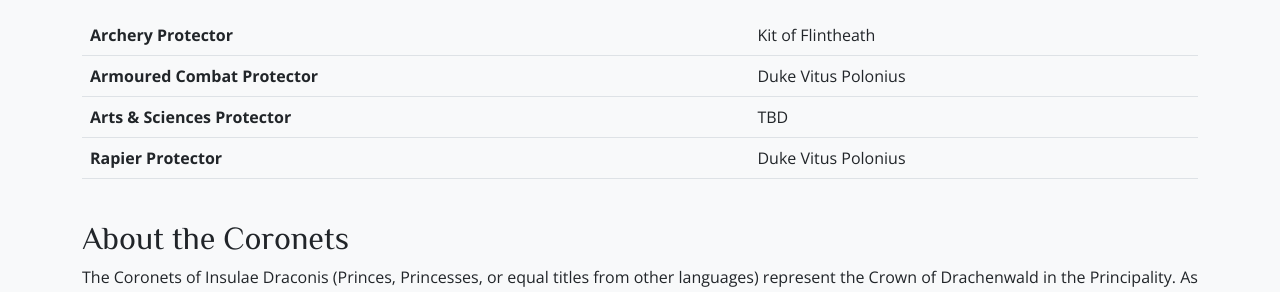
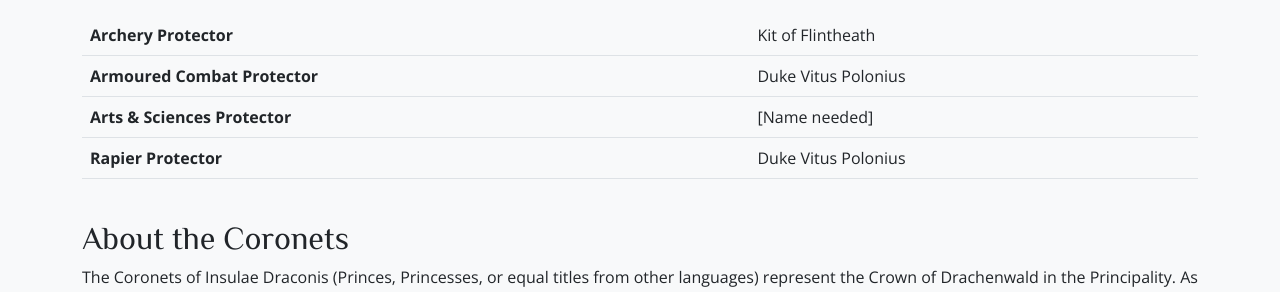
Before and after one commit to drachenwald/insulae-draconis, a Jekyll site: the page built from coronet/index.md, in a window 1280 px wide and 900 px high, scrolled down 1551 px. Shown: the part 154-446 px from the top of the window. Built offline with Jekyll 4.4.1, drawn with Linux system fonts in a browser that asks for light colours; comment, search, counter and statistics services are not loaded.

Commit message:
Update index.md

```diff
--- a/coronet/index.md
+++ b/coronet/index.md
@@ -121,7 +121,7 @@ prevurl:
         <td><strong>Arts & Sciences Protector</strong>
         </td>
         <td>
-        TBD
+        [Name needed]
         </td>
       </tr>
       <tr>
```
